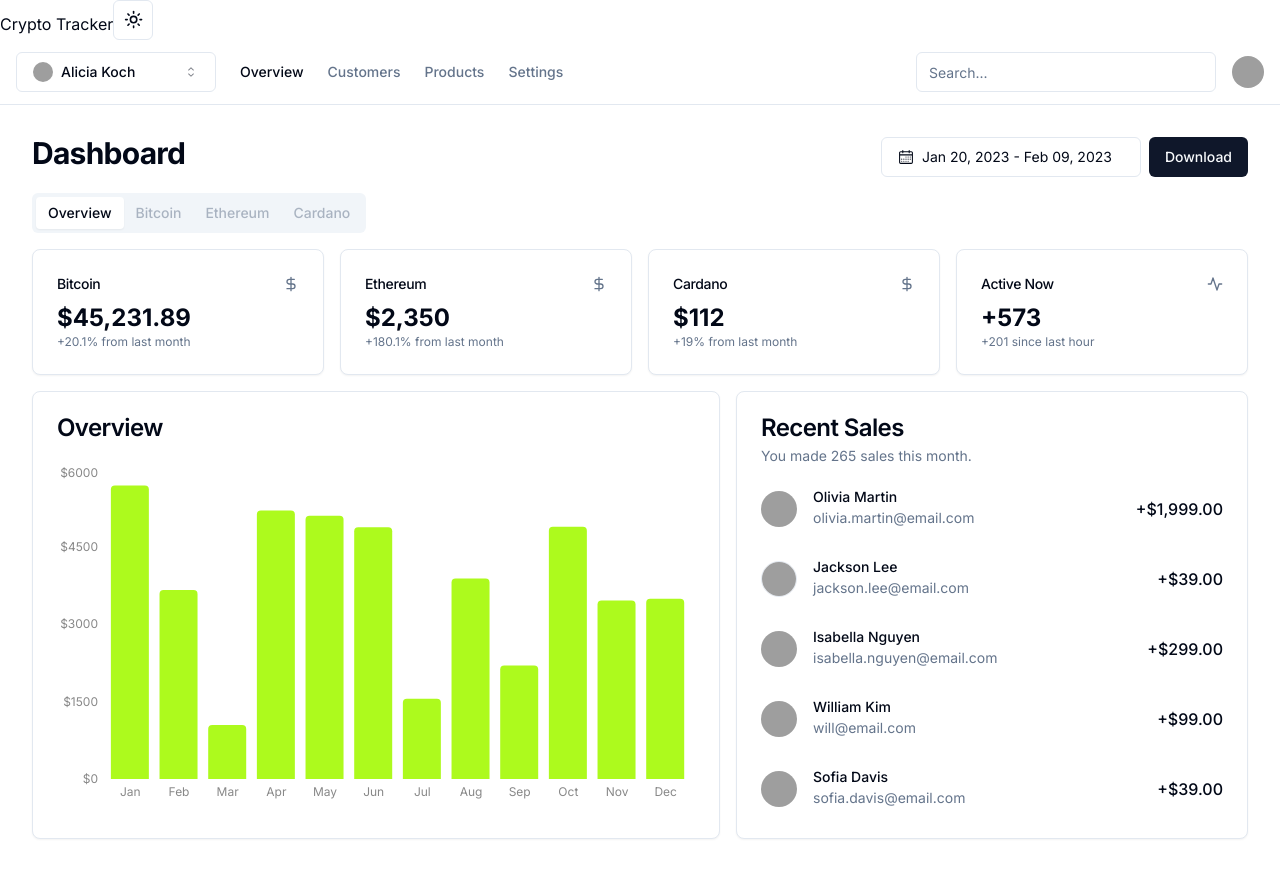
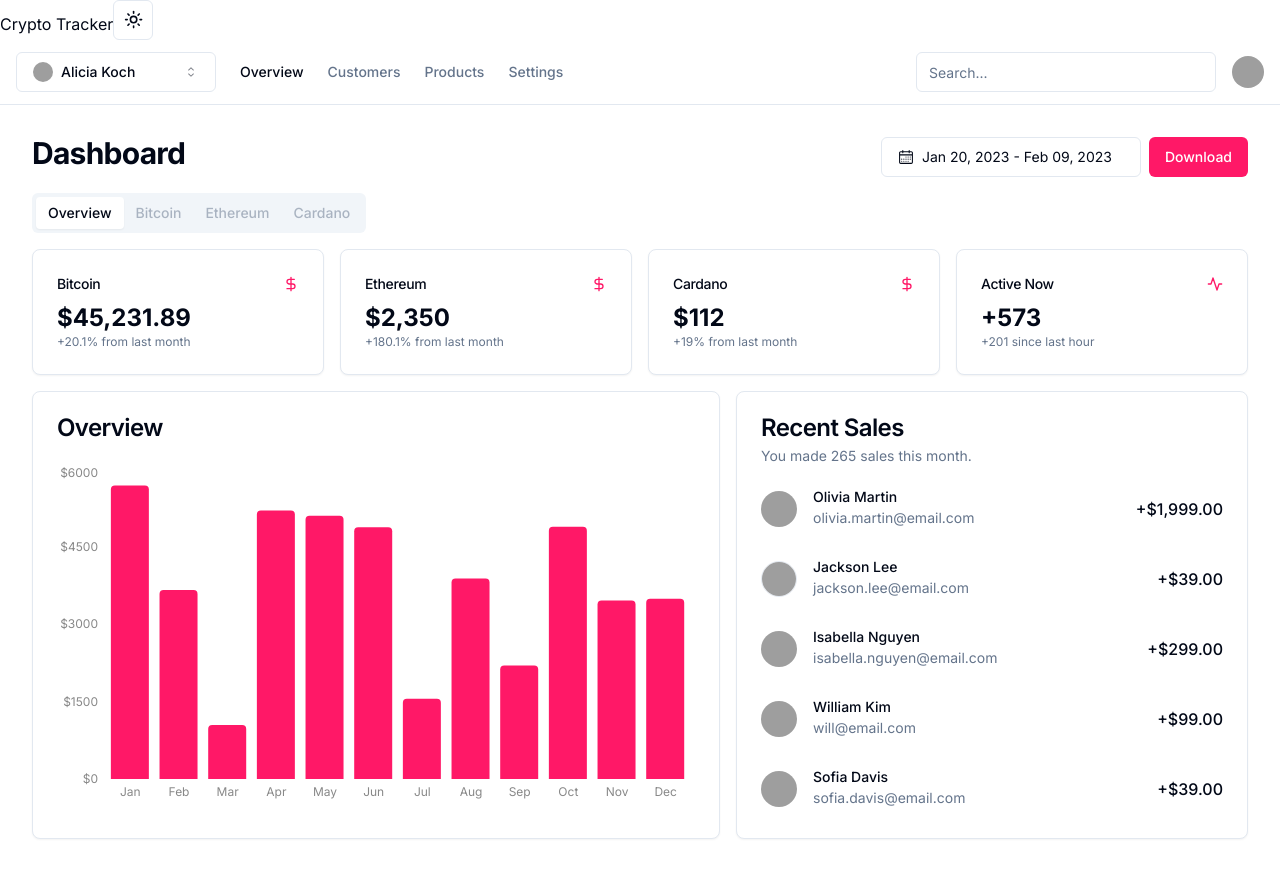
Before and after one commit to LRSORRENTI/crypto-tracker, a Next.js app: page / in a window 1280 px wide. Built offline with nearby package versions, Linux system fonts and the light colour scheme; grey boxes are pictures that could not be loaded.

Commit message:
changed colors of download button, svg path, and main overview bars to #FF1867

```diff
--- a/src/app/page.tsx
+++ b/src/app/page.tsx
@@ -63,7 +63,7 @@ export default function DashboardPage() {
             <h2 className="text-3xl font-bold tracking-tight">Dashboard</h2>
             <div className="flex items-center space-x-2">
               <CalendarDateRangePicker />
-              <Button>Download</Button>
+              <Button style={{backgroundColor: "#FF1867", color: "#ffffff"}}>Download</Button>
             </div>
           </div>
           <Tabs defaultValue="overview" className="space-y-4">
@@ -96,7 +96,7 @@ export default function DashboardPage() {
                       strokeWidth="2"
                       className="h-4 w-4 text-muted-foreground"
                     >
-                      <path d="M12 2v20M17 5H9.5a3.5 3.5 0 0 0 0 7h5a3.5 3.5 0 0 1 0 7H6" />
+                      <path style={{color: "#FF1867"}} d="M12 2v20M17 5H9.5a3.5 3.5 0 0 0 0 7h5a3.5 3.5 0 0 1 0 7H6" />
                     </svg>
                   </CardHeader>
                   <CardContent>
@@ -121,8 +121,8 @@ export default function DashboardPage() {
                       strokeWidth="2"
                       className="h-4 w-4 text-muted-foreground"
                     >
-                     <path d="M12 2v20M17 5H9.5a3.5 3.5 0 0 0 0 7h5a3.5 3.5 0 0 1 0 7H6" />
-                      {/* <circle cx="9" cy="7" r="4" /> */}
+                     <path style={{color: "#FF1867"}} d="M12 2v20M17 5H9.5a3.5 3.5 0 0 0 0 7h5a3.5 3.5 0 0 1 0 7H6" />
+
 
                     </svg>
                   </CardHeader>
@@ -147,7 +147,7 @@ export default function DashboardPage() {
                       className="h-4 w-4 text-muted-foreground"
                     >
 
-                      <path d="M12 2v20M17 5H9.5a3.5 3.5 0 0 0 0 7h5a3.5 3.5 0 0 1 0 7H6" />
+                      <path style={{color: "#FF1867"}} d="M12 2v20M17 5H9.5a3.5 3.5 0 0 0 0 7h5a3.5 3.5 0 0 1 0 7H6" />
                     </svg>
                   </CardHeader>
                   <CardContent>
@@ -172,7 +172,7 @@ export default function DashboardPage() {
                       strokeWidth="2"
                       className="h-4 w-4 text-muted-foreground"
                     >
-                      <path d="M22 12h-4l-3 9L9 3l-3 9H2" />
+                      <path style={{color: "#FF1867"}} d="M22 12h-4l-3 9L9 3l-3 9H2" />
                     </svg>
                   </CardHeader>
                   <CardContent>
--- a/src/components/ui/overview.tsx
+++ b/src/components/ui/overview.tsx
@@ -71,7 +71,7 @@ export function Overview() {
           axisLine={false}
           tickFormatter={(value) => `$${value}`}
         />
-        <Bar dataKey="total" fill="#adfa1d" radius={[4, 4, 0, 0]} />
+        <Bar dataKey="total" fill="#FF1867" radius={[4, 4, 0, 0]} />
       </BarChart>
     </ResponsiveContainer>
   )
```
